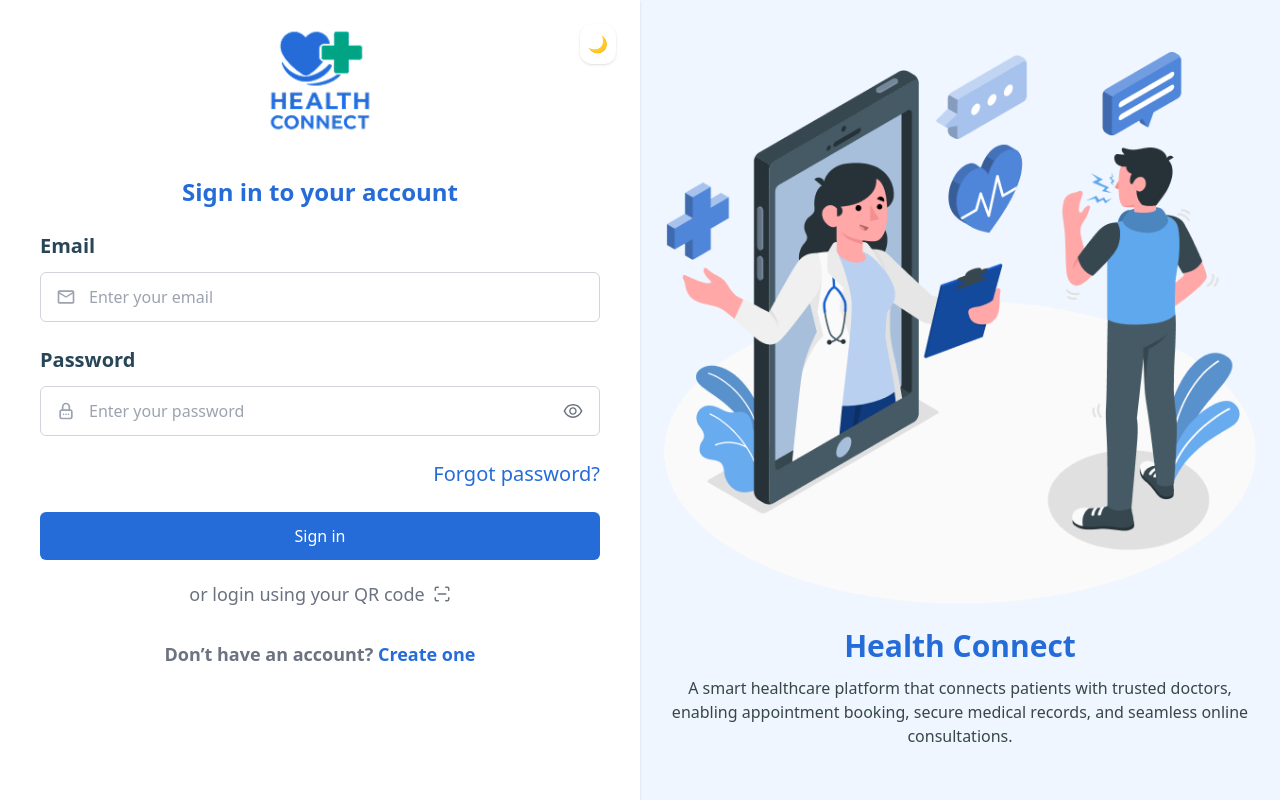
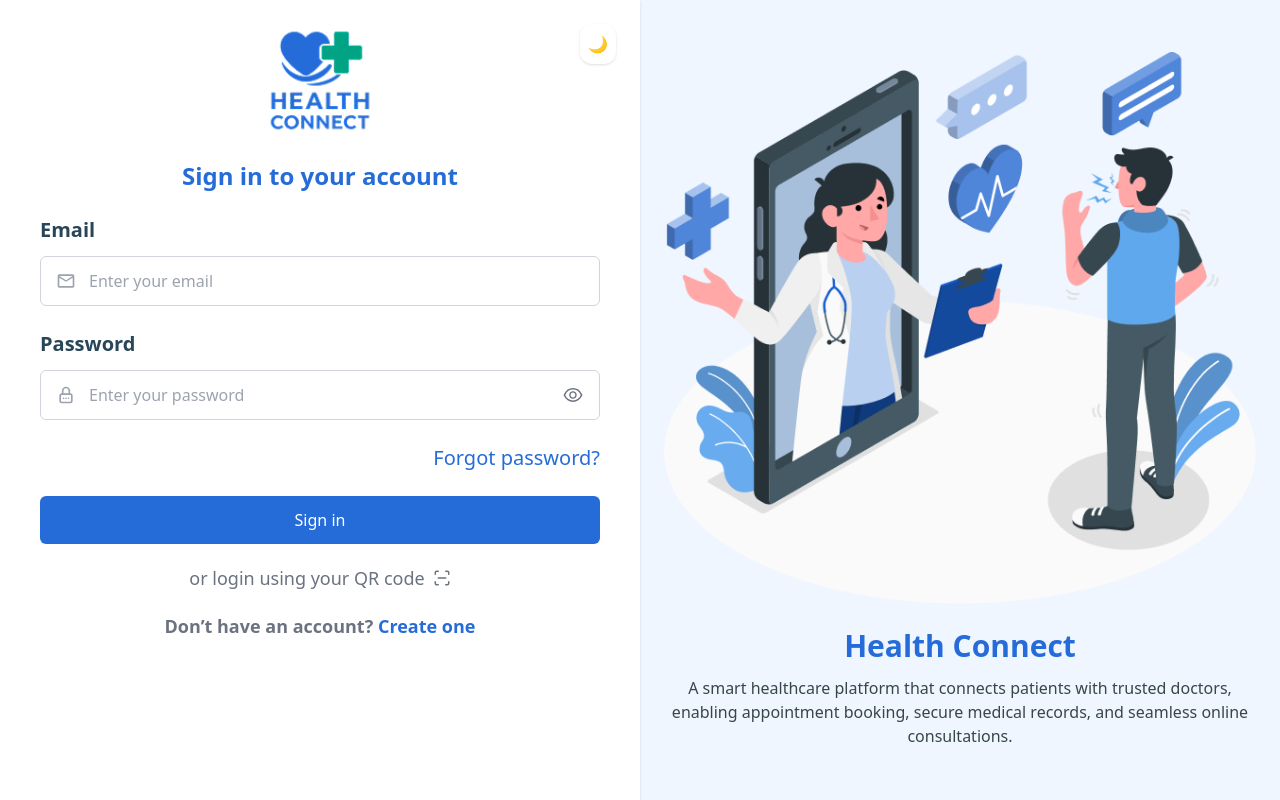
Before and after one commit to marem-ahmed/health-revolution-care, a React (Vite) app: page /login in a window 1280 px wide. Built offline with nearby package versions, Linux system fonts and the light colour scheme.

Commit message:
Refactor Login component by removing unnecessary margin from the logo container and adjusting the account prompt text for improved visual alignment.

```diff
--- a/src/auth/pages/Login.tsx
+++ b/src/auth/pages/Login.tsx
@@ -10,7 +10,7 @@
   };
   return (
     <>
-      <div className="flex justify-center mb-4">
+      <div className="flex justify-center">
         <img src="/assets/logo.png" alt="Health Connect" className="size-40" />
       </div>
 
@@ -20,7 +20,7 @@
       <p className="text-lg font-medium text-center my-5 text-gray-500 flex justify-center items-center gap-2">
         or login using your QR code <LuScanLine />
       </p>
-      <p className="text-lg font-semibold text-center mt-8 text-gray-500">
+      <p className="text-lg font-semibold text-center text-gray-500">
         Don’t have an account?{" "}
         <span onClick={handleNavigation} className="text-primary cursor-pointer">
           Create one
```
